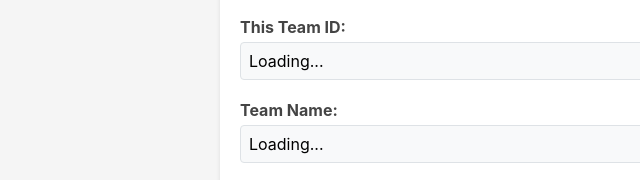
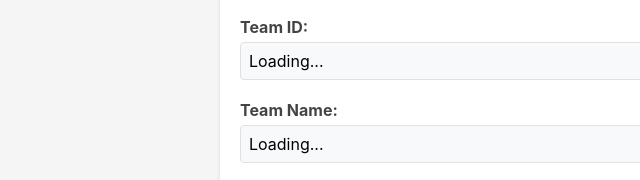
Before and after one commit to rameshsubramania/e-rag, a plain HTML site: page docs/index.html in a window 1280 px wide. Shown: the part 188-368 px from the top of the page, 0-640 px from the left. Drawn offline with Linux system fonts and the light colour scheme; a script that the page names is missing.

```diff
--- a/docs/index.html
+++ b/docs/index.html
@@ -68,7 +68,7 @@
             <div id="tenantName" class="info-value">Loading...</div>
         </div>
         <div class="info-group">
-            <div class="info-label">This Team ID:</div>
+            <div class="info-label">Team ID:</div>
             <div id="teamId" class="info-value">Loading...</div>
         </div>
         <div class="info-group">
```
